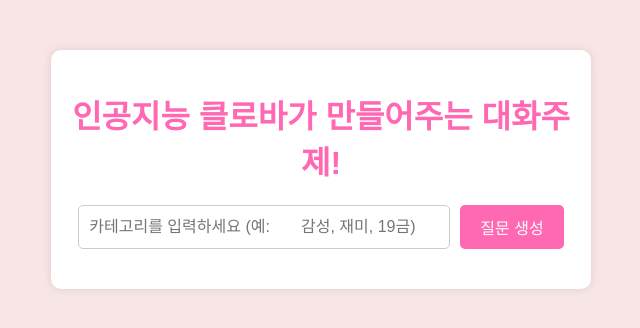
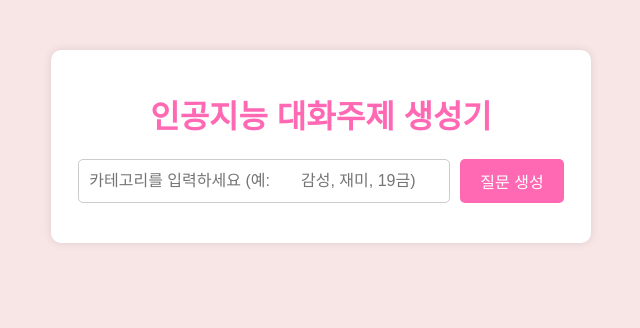
Before and after one commit to hsm4680/ConvGenerater, a plain HTML site: page index.html in a window 1280 px wide. Shown: the whole page, without its empty margins (319-959 px from the left). Drawn offline with Linux system fonts and the light colour scheme.

Commit message:
Update index.html

```diff
--- a/index.html
+++ b/index.html
@@ -8,7 +8,7 @@
 </head>
 <body>
   <div class="container">
-    <h1>인공지능 클로바가 만들어주는 대화주제!</h1>
+    <h1>인공지능 대화주제 생성기</h1>
     <div class="input-container">
       <input type="text" id="inputCategory" placeholder="카테고리를 입력하세요 (예:
        감성, 재미, 19금)">
```
